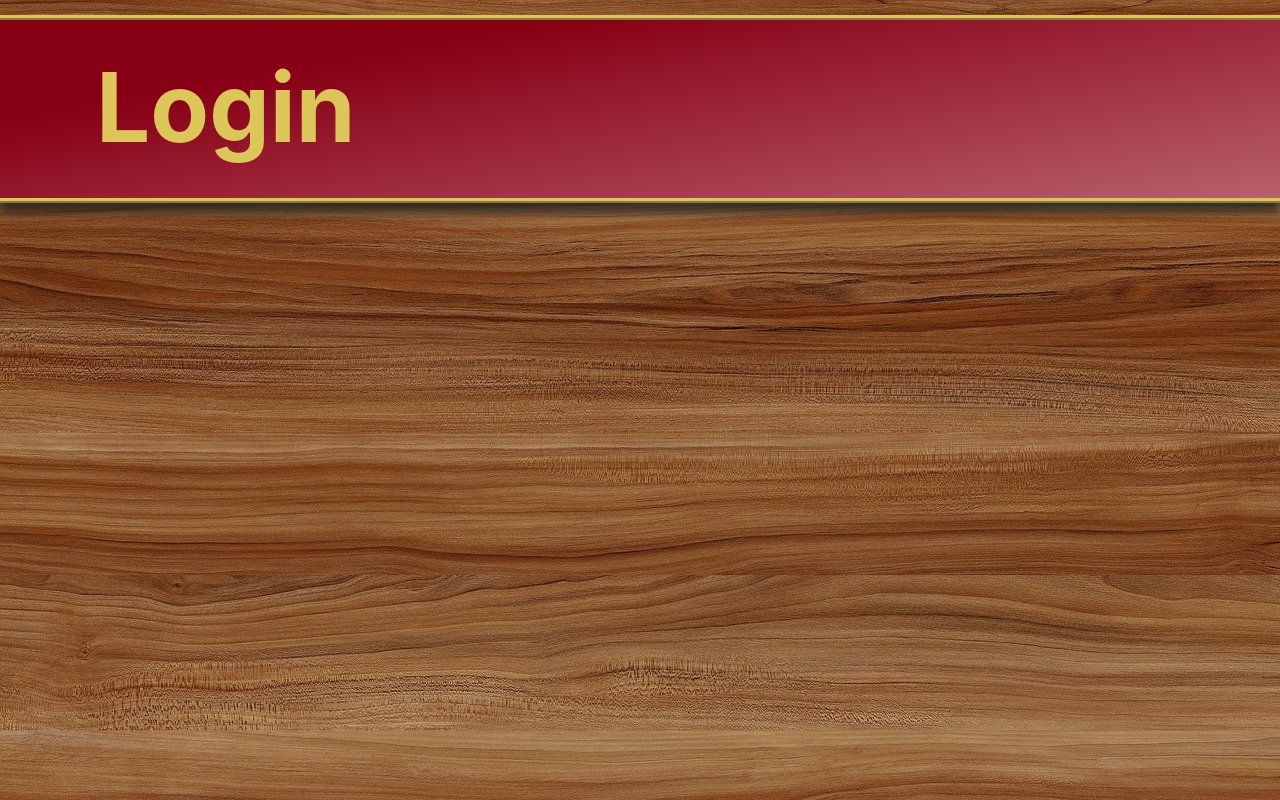
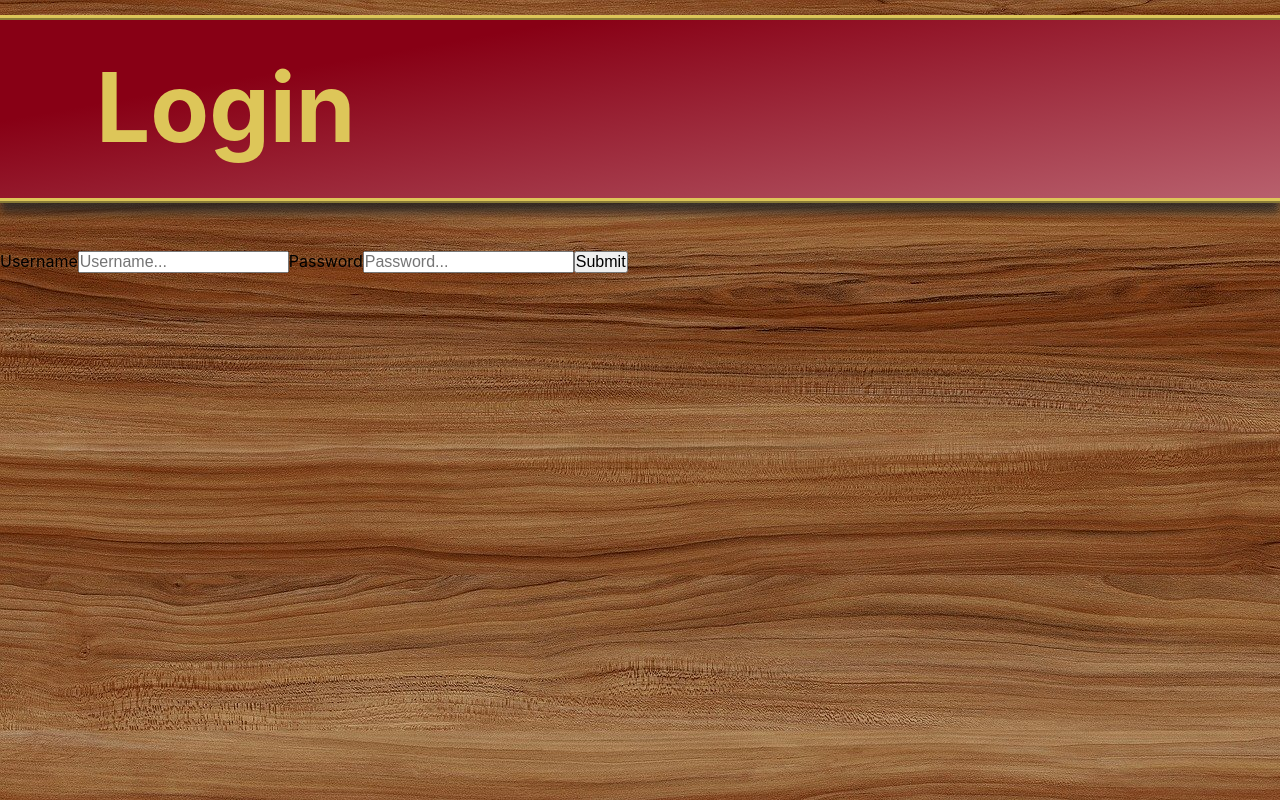
Before and after one commit to YTyler/questdex, a React (Create React App) app: page /questdex/login in a window 1280 px wide. Built offline with nearby package versions, Linux system fonts and the light colour scheme.

Commit message:
Login Component Input Fields
tags for the input fields and labels, fed into the login screen

```diff
--- a/src/components/Login.jsx
+++ b/src/components/Login.jsx
@@ -2,7 +2,16 @@
 
 export default function Login() {
     return (
-        <>
-        </>
+        <div>
+            <form>
+                <label for = "username">Username</label>
+                <input type = "text" id = "username" placeholder = "Username..."/>
+
+                <label for = "password">Password</label>
+                <input type = "password" id = "password" placeholder = "Password..."/>
+
+                <input type = "submit" value = "Submit"/>
+            </form>
+        </div>
     );
 }
--- a/src/screens/LoginPage.jsx
+++ b/src/screens/LoginPage.jsx
@@ -1,4 +1,5 @@
 import React from "react";
+import Login from "../components/Login";
 
 export default function LoginPage() {
     return (
@@ -6,6 +7,8 @@
             <div className = "Navbar">
                 <h1>Login</h1>
             </div>
+
+            <Login/>
         </>
     );
 }
```
